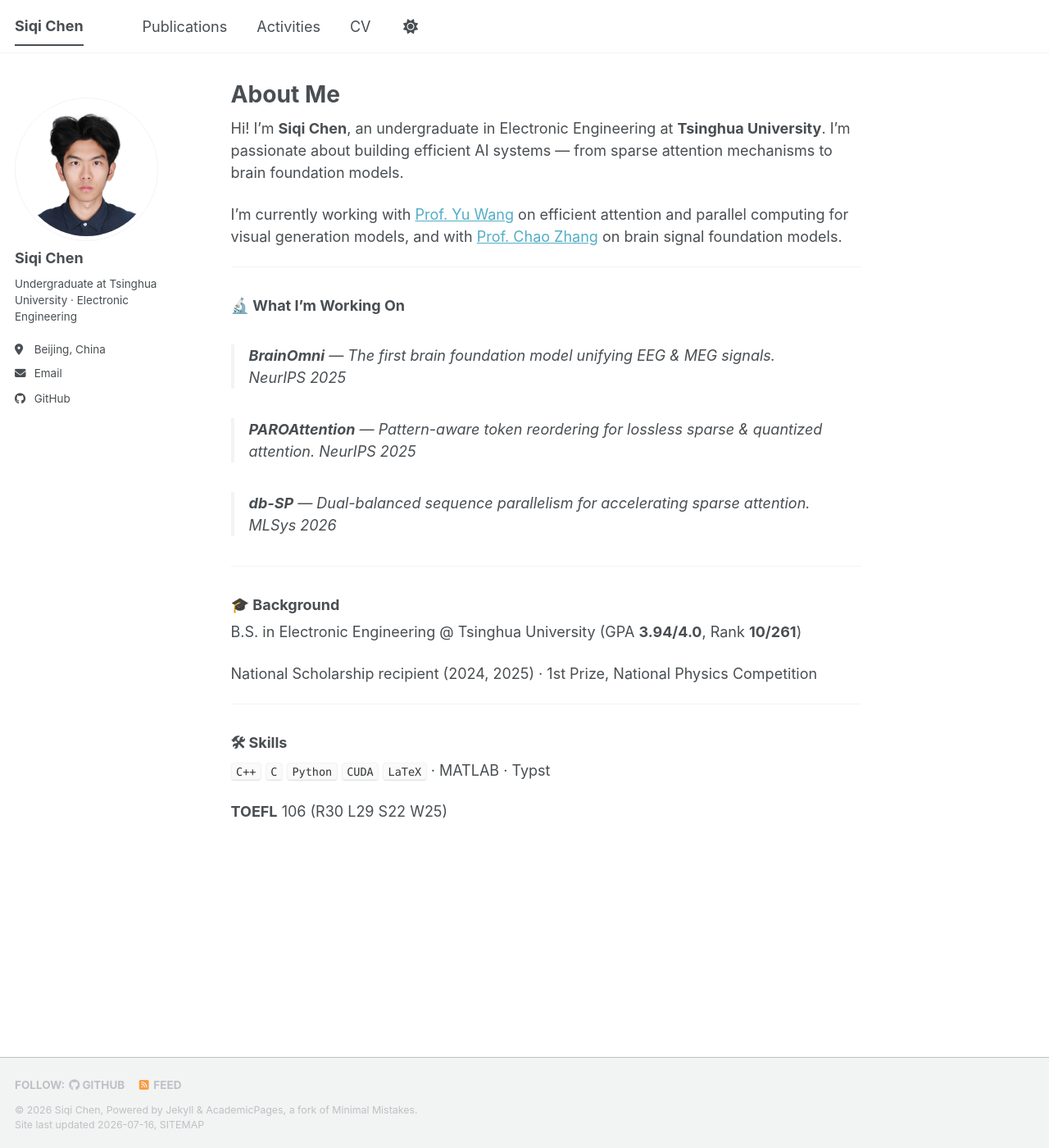
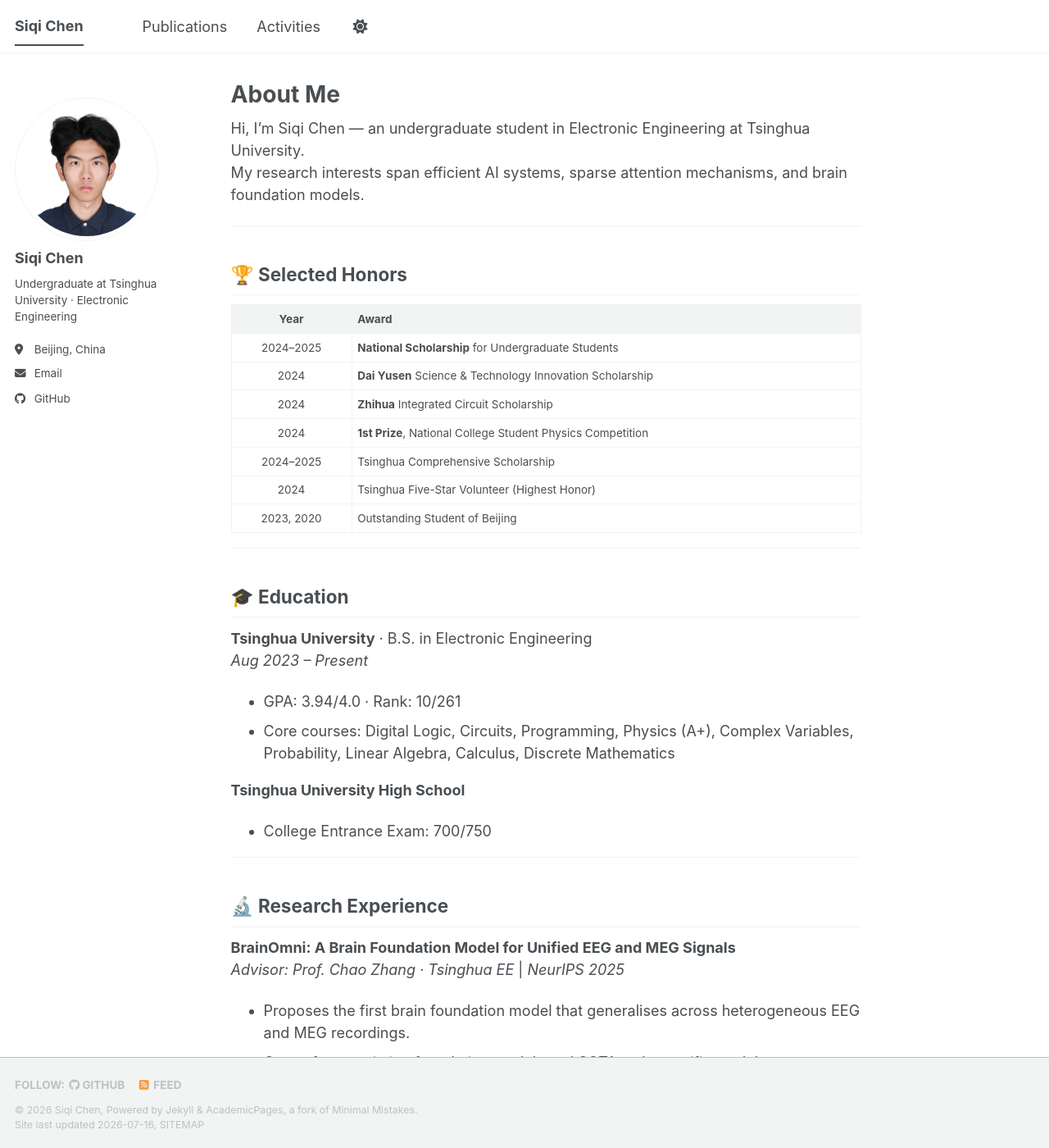
Before and after one commit to jamescsq47/jamescsq47.github.io, a Jekyll site: the page built from _pages/about.md, in a window 1280 px wide and 1400 px high. Shown: the whole window at 82% size. Built offline with Jekyll 4.4.1, drawn with Linux system fonts in a browser that asks for light colours; a script bundle is joined from its source files by our own code; library files that are not in the unit come from our copies; some of the changed text lies outside the part shown.

Commit message:
feat: move honors to top of homepage

```diff
--- a/_data/navigation.yml
+++ b/_data/navigation.yml
@@ -6,6 +6,3 @@ main:
 
   - title: "Activities"
     url: /activities/
-
-  - title: "CV"
-    url: /cv/
--- a/_pages/about.md
+++ b/_pages/about.md
@@ -8,32 +8,70 @@ redirect_from:
   - /about.html
 ---
 
-Hi! I'm **Siqi Chen**, an undergraduate in Electronic Engineering at **Tsinghua University**. I'm passionate about building efficient AI systems — from sparse attention mechanisms to brain foundation models.
-
-I'm currently working with [Prof. Yu Wang](https://www.tsinghua.edu.cn/info/1085/1086.htm) on efficient attention and parallel computing for visual generation models, and with [Prof. Chao Zhang](https://www.tsinghua.edu.cn/info/1085/1086.htm) on brain signal foundation models.
+Hi, I'm Siqi Chen — an undergraduate student in Electronic Engineering at Tsinghua University.
+My research interests span efficient AI systems, sparse attention mechanisms, and brain foundation models.
 
 ---
 
-### 🔬 What I'm Working On
+## 🏆 Selected Honors
 
-> **BrainOmni** — The first brain foundation model unifying EEG & MEG signals. *NeurIPS 2025*
-
-> **PAROAttention** — Pattern-aware token reordering for lossless sparse & quantized attention. *NeurIPS 2025*
-
-> **db-SP** — Dual-balanced sequence parallelism for accelerating sparse attention. *MLSys 2026*
+| Year | Award |
+|:---:|---|
+| 2024–2025 | **National Scholarship** for Undergraduate Students |
+| 2024 | **Dai Yusen** Science & Technology Innovation Scholarship |
+| 2024 | **Zhihua** Integrated Circuit Scholarship |
+| 2024 | **1st Prize**, National College Student Physics Competition |
+| 2024–2025 | Tsinghua Comprehensive Scholarship |
+| 2024 | Tsinghua Five-Star Volunteer (Highest Honor) |
+| 2023, 2020 | Outstanding Student of Beijing |
 
 ---
 
-### 🎓 Background
+## 🎓 Education
 
-B.S. in Electronic Engineering @ Tsinghua University (GPA **3.94/4.0**, Rank **10/261**)
+**Tsinghua University** · B.S. in Electronic Engineering
+*Aug 2023 – Present*
+- GPA: 3.94/4.0 · Rank: 10/261
+- Core courses: Digital Logic, Circuits, Programming, Physics (A+), Complex Variables, Probability, Linear Algebra, Calculus, Discrete Mathematics
 
-National Scholarship recipient (2024, 2025) · 1st Prize, National Physics Competition
+**Tsinghua University High School**
+- College Entrance Exam: 700/750
 
 ---
 
-### 🛠 Skills
+## 🔬 Research Experience
 
-`C++` `C` `Python` `CUDA` `LaTeX` · MATLAB · Typst
+**BrainOmni: A Brain Foundation Model for Unified EEG and MEG Signals**
+*Advisor: Prof. Chao Zhang · Tsinghua EE*  |  *NeurIPS 2025*
+- Proposes the first brain foundation model that generalises across heterogeneous EEG and MEG recordings.
+- Outperforms existing foundation models and SOTA task-specific models on downstream tasks.
 
-**TOEFL** 106 (R30 L29 S22 W25)
+**PAROAttention: Pattern-Aware ReOrdering for Efficient Sparse and Quantized Attention**
+*Advisor: Prof. Yu Wang · Tsinghua EE*  |  *NeurIPS 2025*
+- Designs a novel pattern-aware token reordering technique that unifies diverse attention patterns into hardware-friendly block-wise patterns.
+- Achieves lossless video & image generation with nearly identical results to full-precision.
+
+**db-sp: Accelerating Sparse Attention with Dual-balanced Sequence Parallelism**
+*Advisor: Prof. Yu Wang · Tsinghua EE*  |  *MLSys 2026*
+- Identifies and solves dual-level (head and token) workload imbalance in block-wise sparse attention.
+- Introduces a sparsity-aware strategy selection mechanism for optimal parallel plans.
+
+---
+
+## 🧩 Projects
+
+**Intelligent Voice Assistant** *(Jul 2024 – Sep 2024)*
+- Arduino + PCB + Python voice assistant for email reminders, task scheduling, and study focus.
+- *2nd Award, Hardware Design Competition*
+
+**FREE BBS – Tsinghua EE Student Self-Learning Platform** *(Dec 2025 – Present)*
+- RAG + AI architecture using GLM models, vector databases, and hybrid retrieval.
+- Integrates personalized learning footprints and PBL projects to help students learn effectively.
+
+---
+
+## 🛠 Technologies
+
+**Languages:** C++, C, Python, CUDA, LaTeX
+**Tools:** MATLAB, Typst
+**TOEFL:** 106 (R30 L29 S22 W25)
--- a/_pages/cv.md
+++ /dev/null
@@ -1,71 +0,0 @@
----
-layout: archive
-title: "CV"
-permalink: /cv/
-author_profile: true
-redirect_from:
-  - /resume
----
-
-{% include base_path %}
-
-Education
-======
-* **Tsinghua University**, B.S. in Electronic Engineering, Aug 2023 – Present
-  * GPA: 3.94/4.0 · Rank: 10/261
-  * Core Courses: Digital Logic, Electronic Circuits, Computer Programming, Physics (A+), Complex Variables, Probability, Linear Algebra, Advanced Calculus, Discrete Mathematics
-
-* **Tsinghua University High School**, Graduate, Aug 2017 – Jun 2023
-  * College Entrance Exam: 700/750
-
-Research Experience
-======
-* **BrainOmni: A Brain Foundation Model for Unified EEG and MEG Signals** — Tsinghua University, Apr 2025 – Jun 2025
-  * Advisor: Prof. Chao Zhang, Department of Electronic Engineering
-  * Proposes the first brain foundation model that generalises across heterogeneous EEG and MEG recordings
-  * Outperforms existing foundation models and SOTA task-specific models on downstream tasks
-  * **Accepted by NeurIPS 2025 (poster)**
-
-* **PAROAttention: Pattern-Aware ReOrdering for Efficient Sparse and Quantized Attention in Visual Generation Models** — Tsinghua University, Feb 2025 – Jul 2025
-  * Advisor: Prof. Yu Wang, Department of Electronic Engineering
-  * Designs a novel pattern-aware token reordering technique that unifies diverse attention patterns into hardware-friendly block-wise patterns
-  * Achieves lossless video & image generation with nearly identical results to full-precision
-  * **Accepted by NeurIPS 2025 (poster)**
-
-* **db-SP: Accelerating Sparse Attention for Visual Generative Models with Dual-Balanced Sequence Parallelism** — Tsinghua University, Jul 2025 – Feb 2026
-  * Advisor: Prof. Yu Wang, Department of Electronic Engineering
-  * Identifies and solves dual-level (head and token) workload imbalance in block-wise sparse attention
-  * Introduces a sparsity-aware strategy selection mechanism for optimal parallel plans
-  * **Accepted by MLSys 2026**
-
-Publications
-======
-  <ul>{% for post in site.publications reversed %}
-    {% include archive-single-cv.html %}
-  {% endfor %}</ul>
-
-Projects
-======
-* **An Intelligent Voice Assistant** — Jul 2024 – Sep 2024
-  * Arduino + PCB + Python voice assistant for email reminders, task scheduling, and study focus
-  * **Second Award of Hardware Design Competition**
-
-* **FREE BBS – Tsinghua EE Student Self-Learning Platform** — Dec 2025 – Present
-  * RAG + AI architecture using GLM models, vector databases, and hybrid retrieval
-  * Integrates personalized learning footprints and PBL projects to help students learn effectively
-
-Selected Honors
-======
-* National Scholarship for Undergraduate Students (2024, 2025)
-* Tsinghua Alumni – Dai Yusen Science and Technology Innovation Scholarship (2024)
-* Tsinghua Alumni – Zhihua Integrated Circuit Scholarship (2024)
-* First Prize, The 40th National College Student Physics Competition (2024)
-* Comprehensive Scholarship of Tsinghua University (2024, 2025)
-* Tsinghua University Five Star Volunteer (2024)
-* Outstanding Student of Beijing (2023, 2020)
-
-Technologies
-======
-* **Programming Languages:** C++, C, Python, CUDA, LaTeX
-* **Software/Tools:** MATLAB, Typst
-* **Language:** TOEFL 106 (R30 L29 S22 W25)
```
Also changed, not shown: _pages/activities.md (+9 -7 lines).
